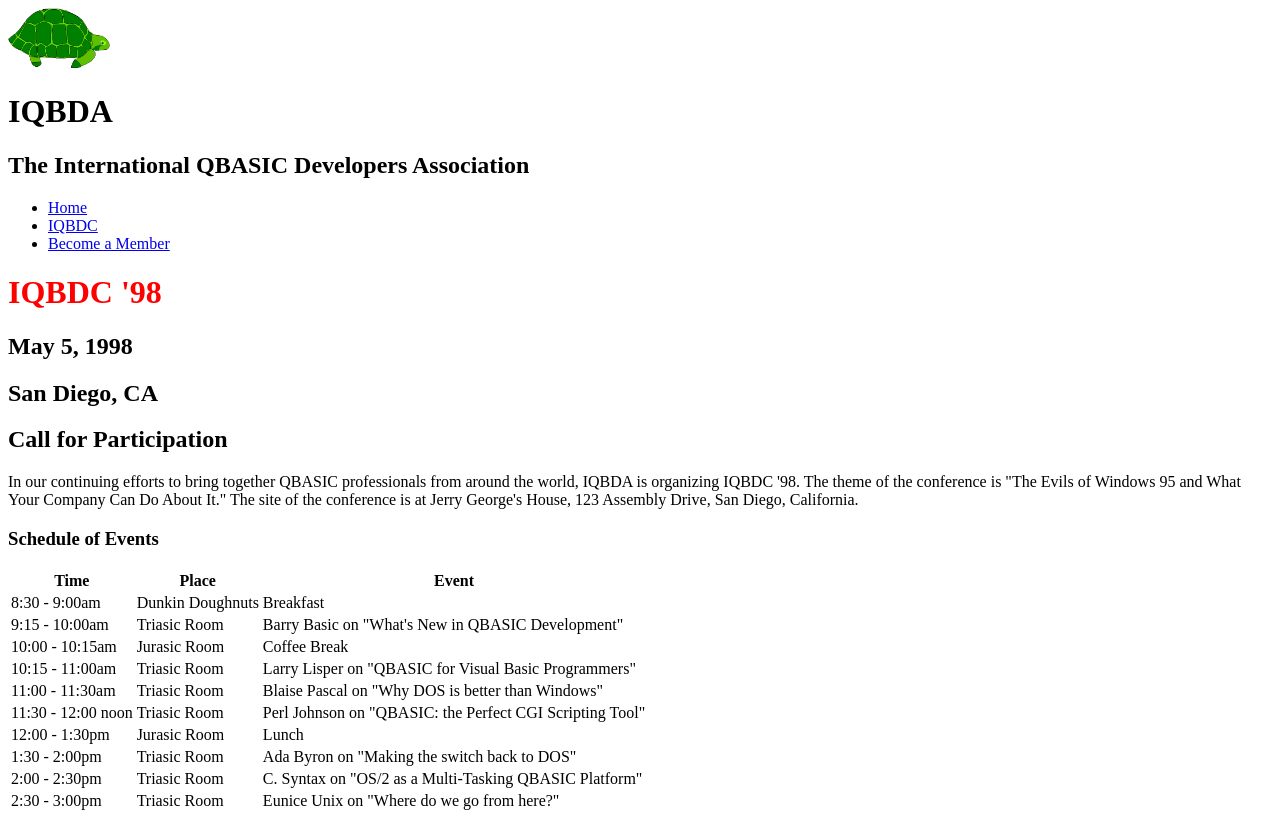
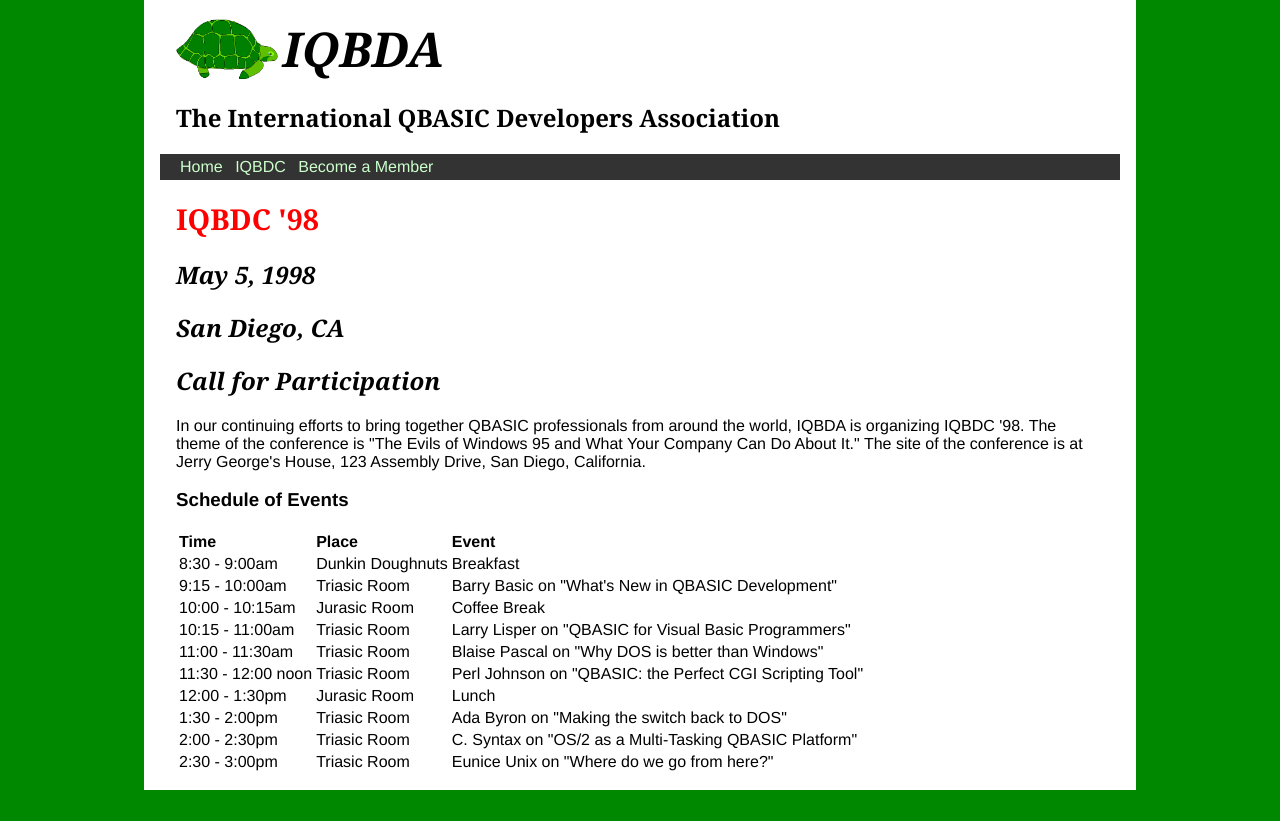
Before and after one commit to kristinagraham2/iqbda, a plain HTML site: page iqbdc.html in a window 1280 px wide. After the commit the page ends 800 px from the top, so only its background shows below. Drawn offline with Linux system fonts and the light colour scheme.

Commit message:
Completed part 5

```diff
--- a/base.css
+++ b/base.css
@@ -1,12 +1,27 @@
-
-header {
-  font-family:"Georgia", "Times", serif; font-style: italic; font-size: 3em; font-weight:bold;
-  font-size: 1.5em; font-weight:normal;
+#page-wrapper {
+  width: 960px;
+  background-color: white;
+  margin: 0 auto;
+  padding: 1em;
 }
 
-#page-header h1 { font-family:"Georgia", "Times", serif;
-     font-size: 1.8em;
-     font-weight:bold;
+#page-header {
+  padding: 1em;
+}
+#page-header, #content, #navbar {
+  padding: 0 1em;
+}
+
+#page-header img {
+  vertical-align: middle;
+}
+
+#page-header h1 {
+
+     font: bold italic 3em "Georgia", "Times", serif;
+     display: inline-block;
+     margin: 0;
+     vertical-align: middle;
 }
 
 #page-header h2 { font-family:"Georgia", "Times", serif;
@@ -14,8 +29,44 @@ header {
      font-weight:bold;
 }
 
+#navbar {
+  background-color: #333;
+}
+
+#navbar ul {
+  padding: 0;
+}
+
+#navbar ul li {
+  display: inline-block;
+}
+
+#navbar a{
+  color: #CCFFCC;
+  text-decoration: none;
+  padding: 0.25em;
+  display: inline-block;
+}
+
+#navboar a: hover{
+  background-color: #666;
+  text-shadow: 2px 2px #333;
+}
+#page-title h1{
+  font: bold 1.8em "Georgia", "Times", serif;
+}
+
+#page-title h2 {
+  font: bolder italic 1.5em "Georgia", "Times", serif;
+}
+
+
 body { font-family: "Veranda", "Helvetica", "Arial", serif;
     font-size: 1em;
     font-weight:normal;
+    background-color: rgb(0,136,0);
+    margin: 0;
+    padding: 0;
+
 
 }
--- /dev/null
+++ b/iqbdc.css
@@ -0,0 +1,2 @@
+ body { text-align: left;}
+    #page-title h1 { color: red;}
--- a/iqbdc.html
+++ b/iqbdc.html
@@ -1,13 +1,11 @@
 <!DOCTYPE HTML>
 <html>
   <head>
-  <style>
+
     <meta charset="utf-8">
     <title>IQBDC '98</title>
     <link rel="stylesheet" type="text/css" href="base.css" media="screen" />
-    body { text-align: left;}
-    #page-title h1 { color: red;}
-    </style>
+    <link rel="stylesheet" type="text/css" href="iqbdc.css" media="screen" />
   </head>
   <body>
     <div id="page-wrapper">
```
